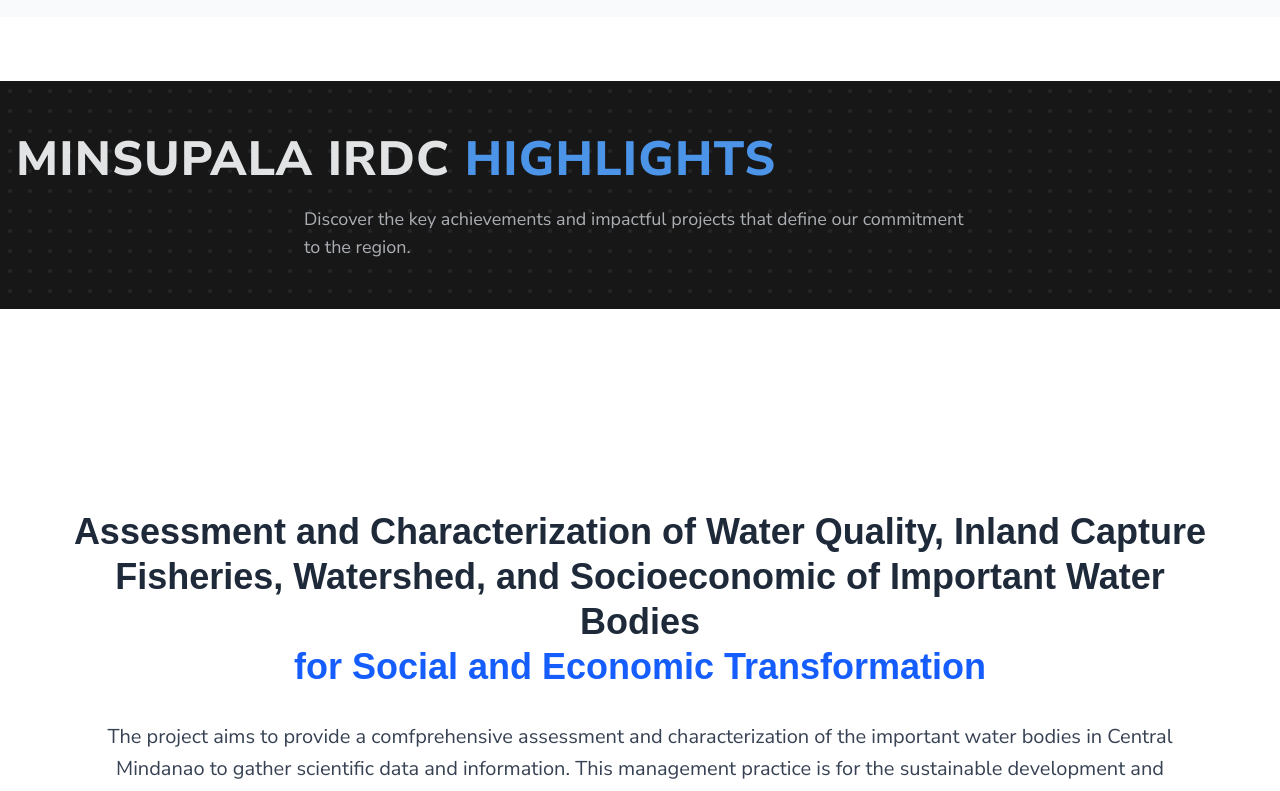
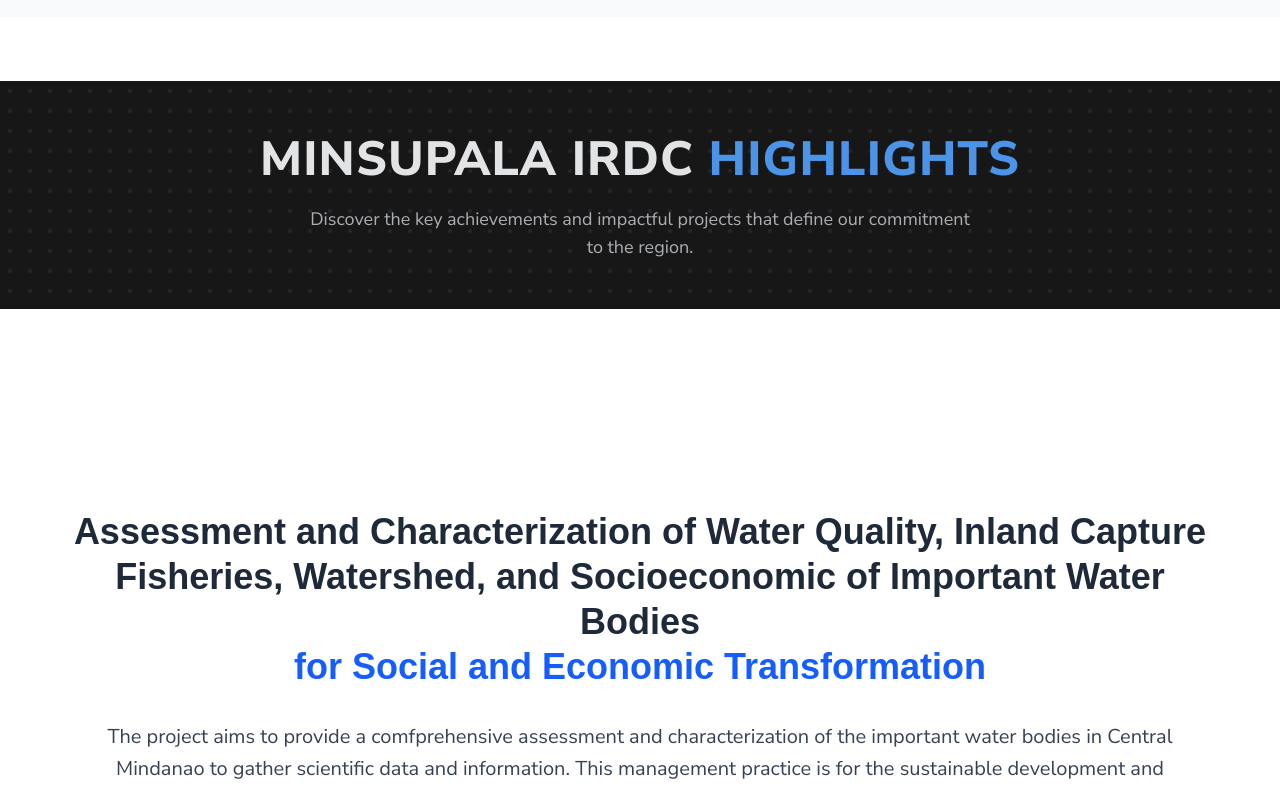
Before and after one commit to minsupala-irdc/minsupalairdc.nextjs.frontend, a Next.js app: page / in a window 1280 px wide. Shown: the part 2700-3491 px from the top of the page. Built offline with nearby package versions, Linux system fonts and the light colour scheme; a web font is replaced by a local one.

Commit message:
update on the application landing page

```diff
--- a/src/app/page.tsx
+++ b/src/app/page.tsx
@@ -565,8 +565,10 @@ function CreateHeadQuarterSection() {
       {/* Decorative Background Element */}
       <div className="absolute inset-0 bg-gradient-to-br from-gray-50 to-white opacity-70"></div>
 
-      <div className="relative z-10 max-w-7xl w-full mx-auto text-center px-4 sm:px-6 lg:px-8">
-        <p className="text-4xl sm:text-5xl  font-extrabold text-gray-800 leading-tight mb-6 drop-shadow-sm font-montserrat">
+
+
+      <div className="relative z-10 max-w-7xl  sm:text-4xl lg:text-5xl  w-full mx-auto text-center px-4 sm:px-6 lg:px-8">
+        <p className="text-3xl  font-extrabold text-gray-800 leading-tight mb-6 drop-shadow-sm font-montserrat">
           MINSUPALA-IRDC <span className="text-blue-600">Headquarters</span>
         </p>
 
@@ -678,7 +680,7 @@ function CreateMinsupalaIRDCHighlights() {
         ></div>
 
         {/* Content */}
-        <div className="relative z-10 text-centerf px-4">
+        <div className="relative z-10 text-centerf px-4 text-center">
           <h3 className="text-3xl sm:text-4xl lg:text-5xl font-extrabold tracking-wide uppercase leading-tight">
             <span className="text-gray-50 opacity-90">MINSUPALA IRDC</span>{" "}
             <span className="text-blue-400 opacity-90">Highlights</span>
```
